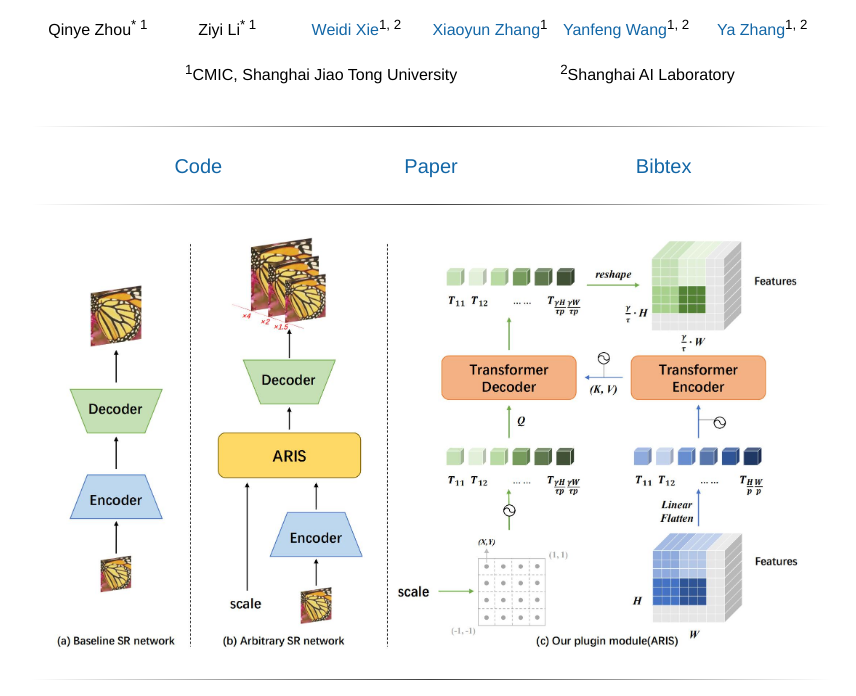
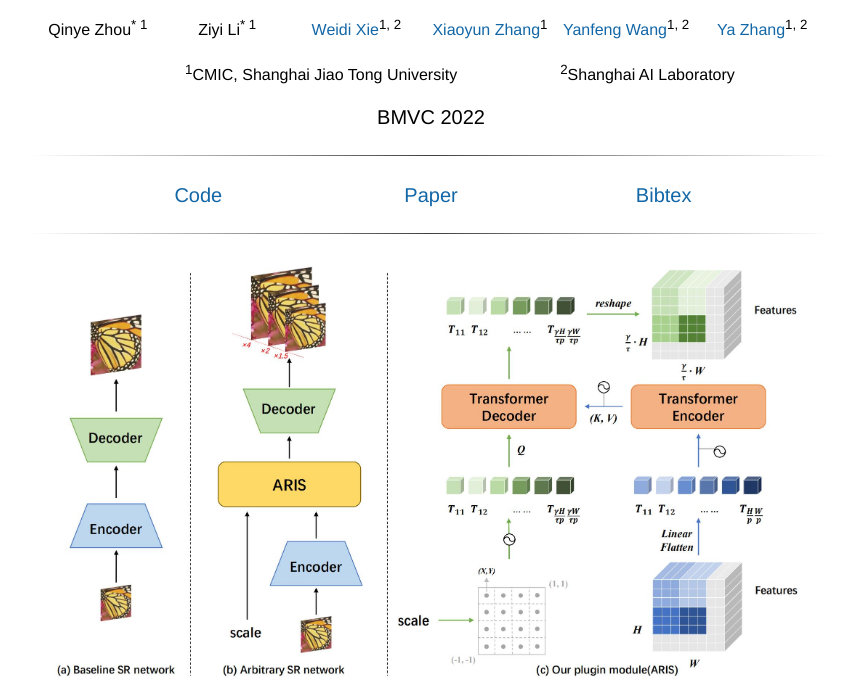
Before and after one commit to Lipurple/ARIS_Webpage, a plain HTML site: page index.html in a window 1280 px wide. Shown: the part 60-756 px from the top of the page, without its empty margins (209-1065 px from the left). Drawn offline with Linux system fonts and the light colour scheme; a web font is replaced by a local one.

Commit message:
Update index.html

```diff
--- a/index.html
+++ b/index.html
@@ -228,7 +228,20 @@
 
         </tr></tbody></table>
 
-			<br>
+
+
+	 <br>
+      <table align=center width=500px>
+        <tr>
+          <td align=center width=500px>
+            <center>
+              <span style="font-size:22px">
+                <span style="font-size:20px">BMVC 2022</span>
+              </span>
+            </center>
+          </td>
+        </tr>
+      </table>
 
 
 
```
